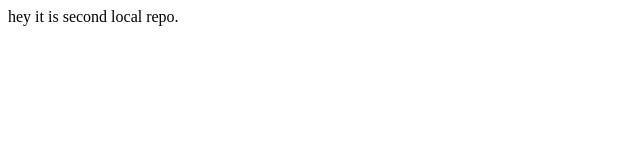
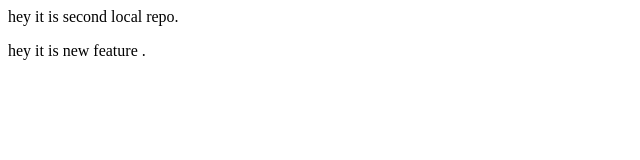
Before and after one commit to chitranshu07-coder/LocalRepo, a plain HTML site: page index.html in a window 1280 px wide. Shown: the whole page, without its empty margins (0-640 px from the left). Drawn offline with Linux system fonts and the light colour scheme.

Commit message:
new feature in new branch

```diff
--- a/index.html
+++ b/index.html
@@ -1 +1,2 @@
 <p> hey it is second local repo.</p>
+<p> hey it is new feature .</p>
```
